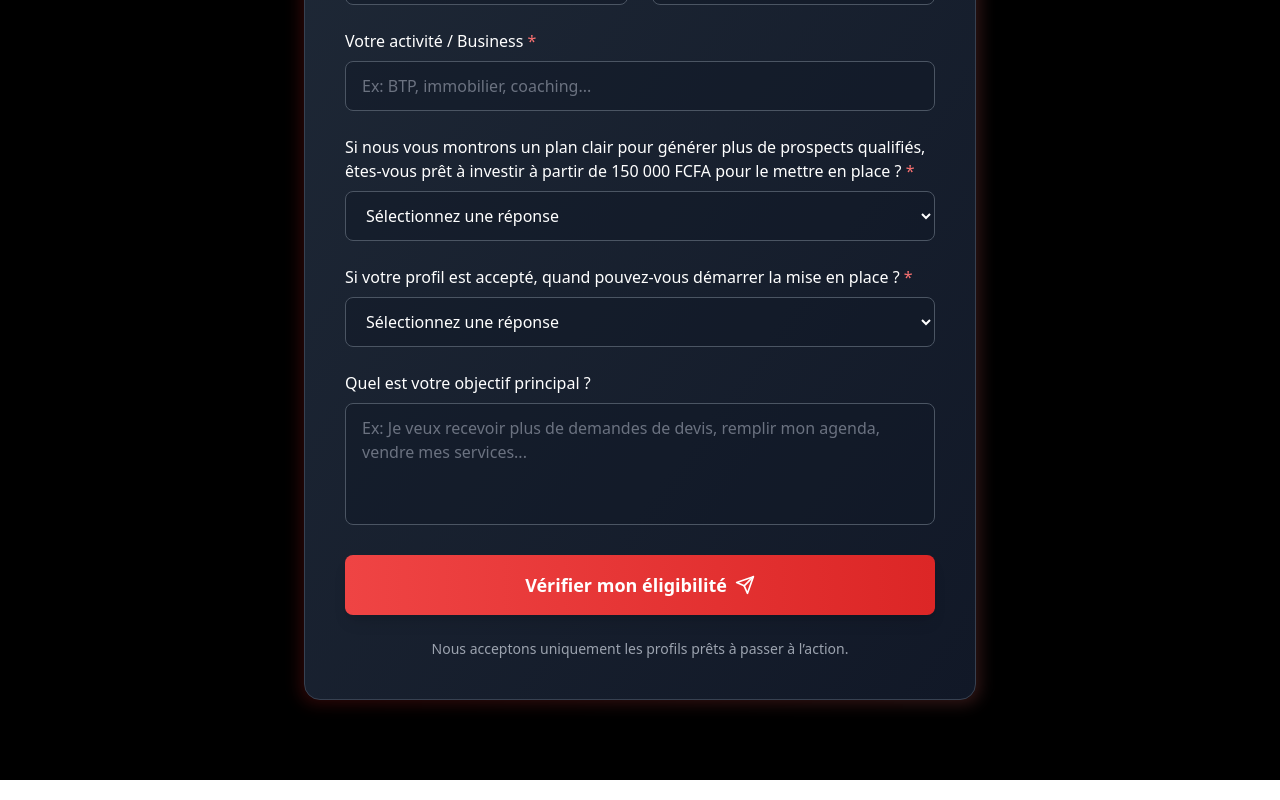
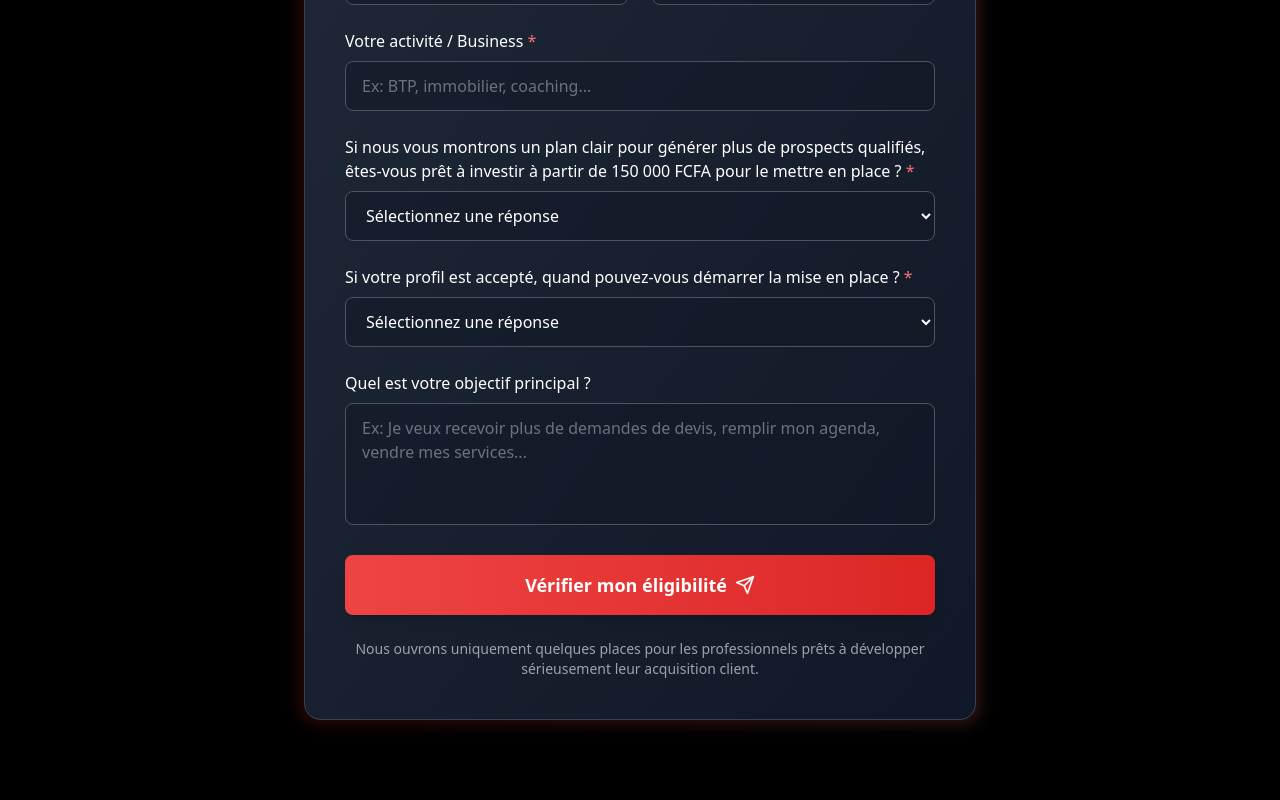
Before and after one commit to ZekhnineAyoub/vexolead, a React (Vite) app: page / in a window 1280 px wide. Shown: the part 6504-7304 px from the top of the page. Built offline with nearby package versions, Linux system fonts and the light colour scheme.

Commit message:
another action

```diff
--- a/src/components/LeadForm.tsx
+++ b/src/components/LeadForm.tsx
@@ -237,7 +237,7 @@ export default function LeadForm() {
               </button>
 
               <p className="text-center text-gray-400 text-sm">
-                Nous acceptons uniquement les profils prêts à passer à l’action.
+                Nous ouvrons uniquement quelques places pour les professionnels prêts à développer sérieusement leur acquisition client.
               </p>
 
             </form>
```
